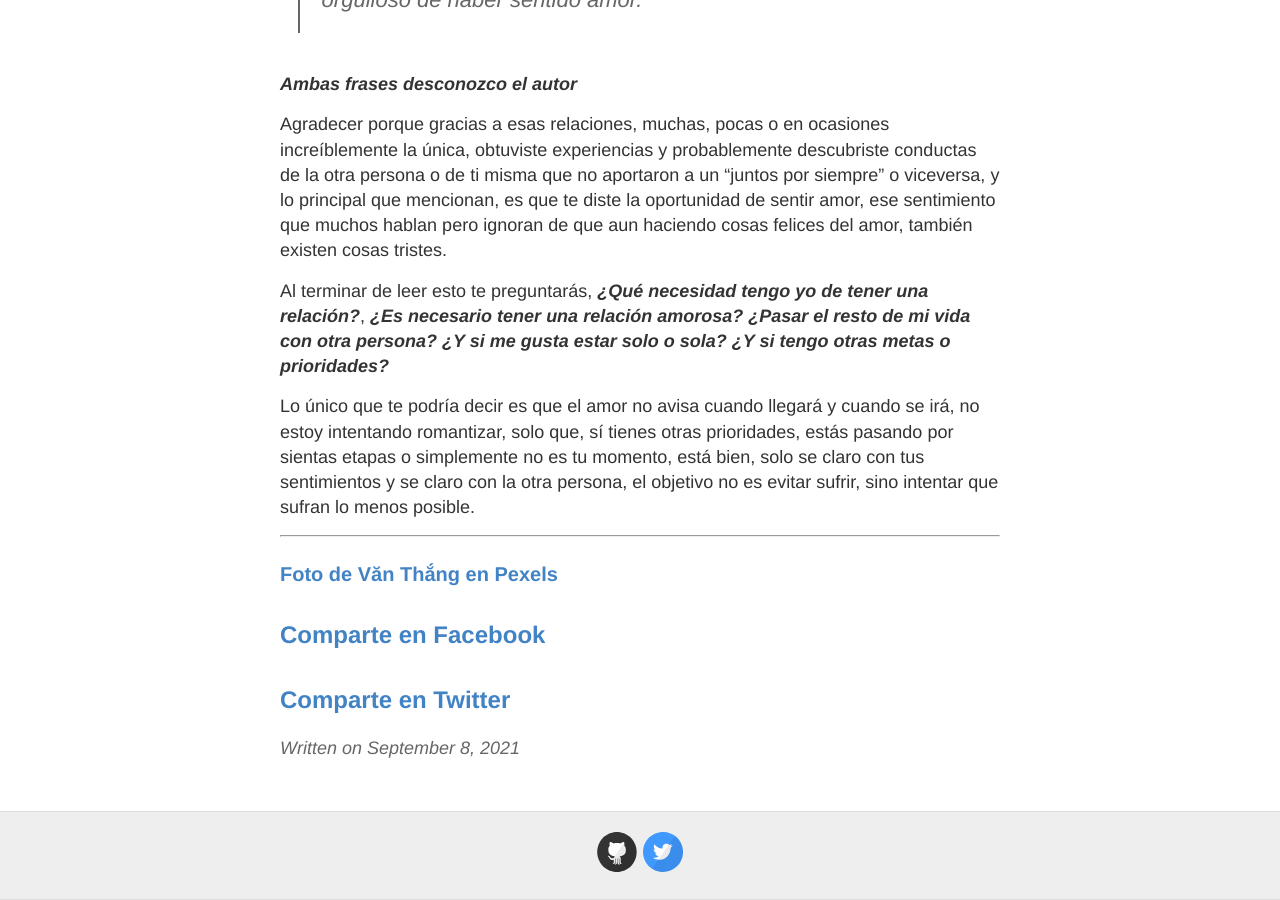
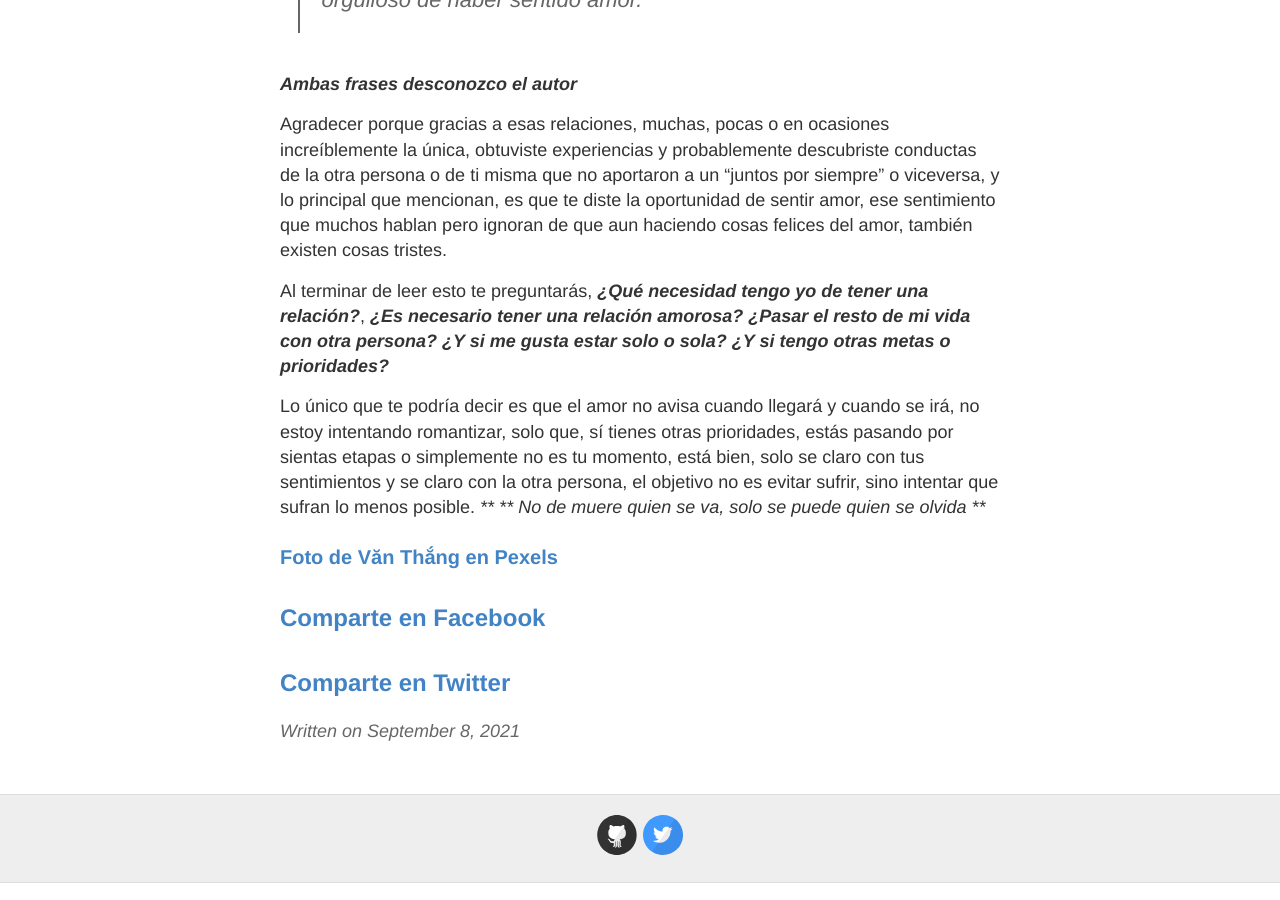
Before and after one commit to markconfig/blog-Jkyll, a Jekyll site: the page built from _posts/2021-9-8-Siempre-Juntos.md, in a window 1280 px wide and 900 px high, scrolled down 2008 px. Built offline with Jekyll 4.4.1, drawn with Linux system fonts in a browser that asks for light colours.

Commit message:
Update 2021-9-8-Siempre-Juntos.md

```diff
--- a/_posts/2021-9-8-Siempre-Juntos.md
+++ b/_posts/2021-9-8-Siempre-Juntos.md
@@ -39,7 +39,8 @@ Agradecer porque gracias a esas relaciones, muchas, pocas o en ocasiones increí
 Al terminar de leer esto te preguntarás, ***¿Qué necesidad tengo yo de tener una relación?***, ***¿Es necesario tener una relación amorosa?*** ***¿Pasar el resto de mi vida con otra persona?*** ***¿Y si me gusta estar solo o sola?*** ***¿Y si tengo otras metas o prioridades?***
 
 Lo único que te podría decir es que el amor no avisa cuando llegará y cuando se irá, no estoy intentando romantizar, solo que, sí tienes otras prioridades, estás pasando por sientas etapas o simplemente no es tu momento, está bien, solo se claro con tus sentimientos y se claro con la otra persona, el objetivo no es evitar sufrir, sino intentar que sufran lo menos posible.
-
+***
+** No de muere quien se va, solo se puede quien se olvida
 ***
 
 ### [Foto de Văn Thắng en Pexels](https://www.pexels.com/es-es/foto/hombre-y-mujer-cerca-de-campo-de-hierba-1415131/ "Foto de Văn Thắng en Pexels")
```
